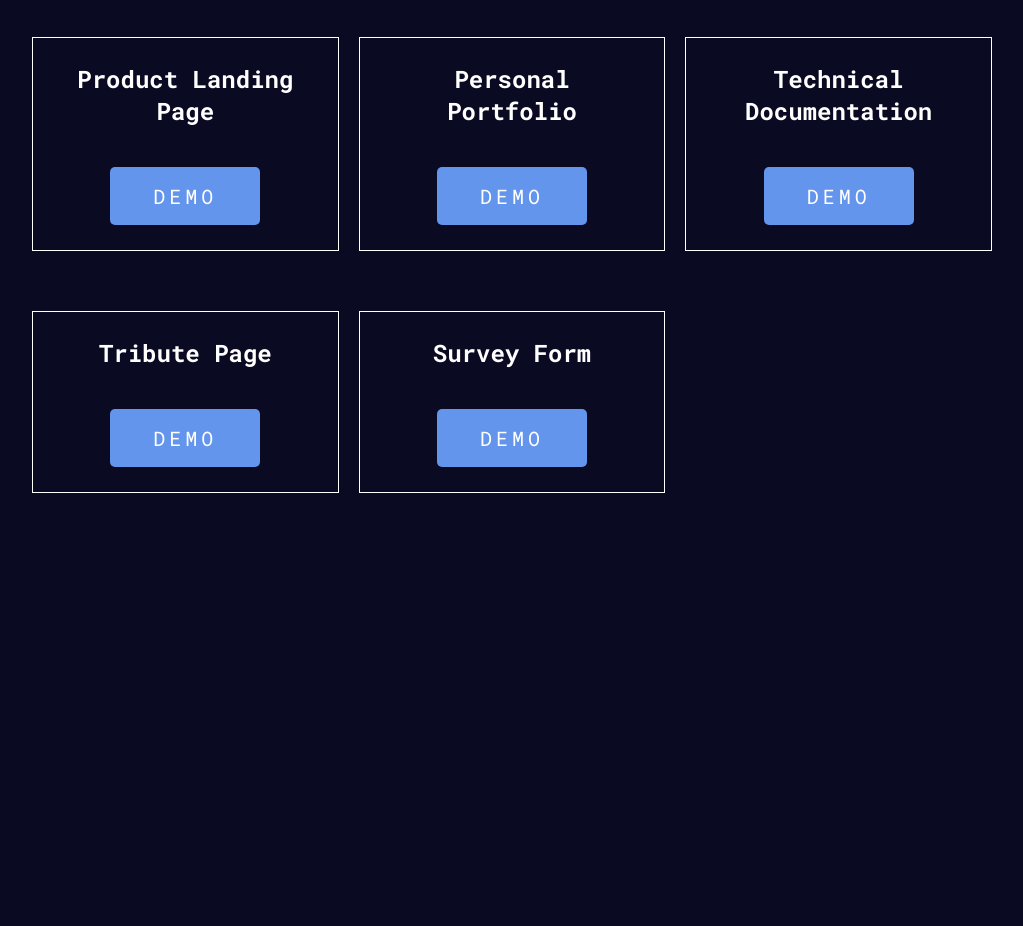
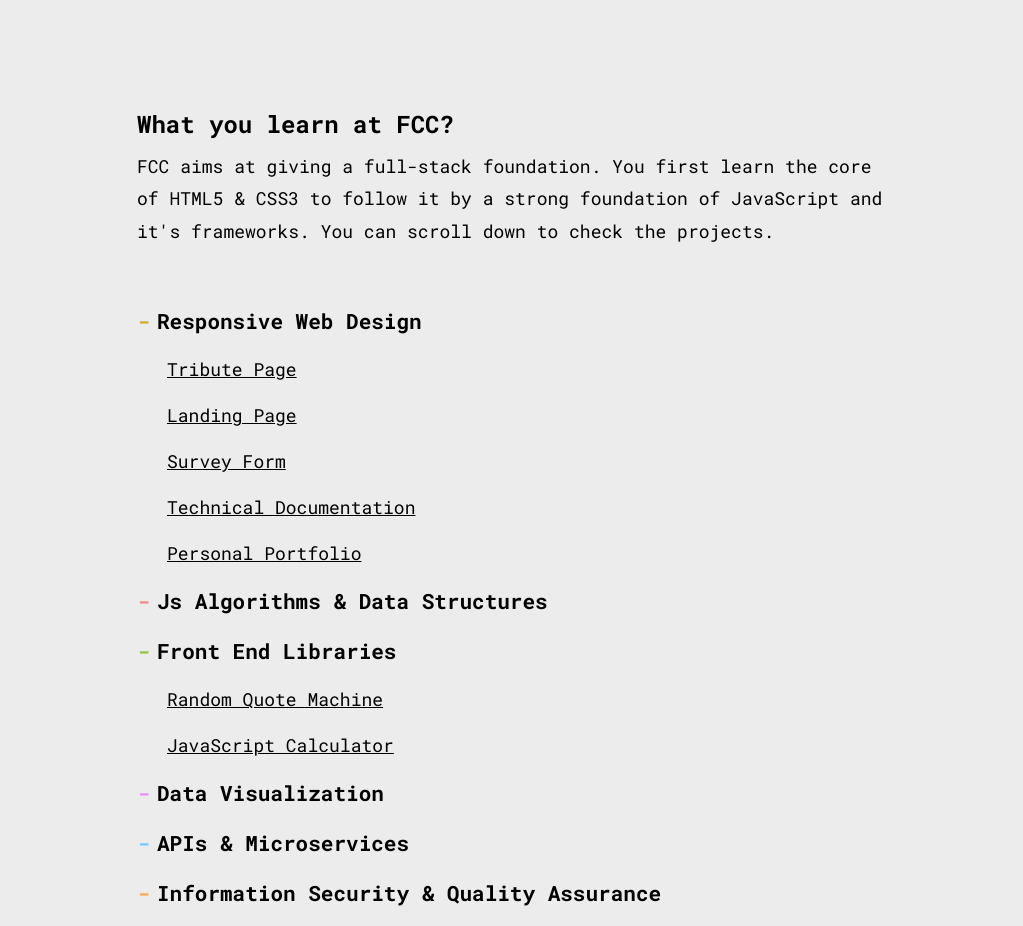
Before and after one commit to fccproyects/fccproyects.github.io, a plain HTML site: page index.html in a window 1280 px wide. Shown: the part 332-1258 px from the top of the page, without its empty margins (128-1151 px from the left). Before the commit the page ends 825 px from the top, so only its background shows below. Drawn offline with Linux system fonts and the light colour scheme.

Commit message:
page revamp

```diff
--- a/css/main.css
+++ b/css/main.css
@@ -1,112 +1,186 @@
-html {
-  background-color: #0a0a23;
-  font-family: 'Roboto Mono', monospace;
+/* Vars */
+:root {
+  --white: #fff;
+  --black: #000;
+  --red: #f78888;
+  --dark-red: #f75c5c;
+  --yellow: #ceae2f;
+  --dark-gray: #8c8c8c;
+  --gray: #ececec;
+  --green: #91c93e;
+  --orange: #f7ae50;
+  --purple: #ea90f4;
+  --light-blue: #74c7ff;
+  --blue: #5da2d5;
+
+  --main-title: 3.2rem;
+  --secondary-title: 2.4rem;
+  --tertiary-title: 2.1rem;
+  --text: 1.8rem;
+}
+
+/* Globals */
+* {
+  box-sizing: border-box;
+  padding: 0;
+  margin: 0;
   font-size: 62.5%; /* font-size reset*/
 }
 
 body {
-  margin: 0;
-  position: relative;
+  background-color: var(--gray);
+  color: var(--black);
+  font-family: "Roboto Mono", monospace;
 }
 
-.container-75 {
-  width: 75%;
-  display: block;
-  margin: 0 auto;
-  max-width: 100rem;
-}
-
-h1,
-h2,
-h3 {
-  color: #fff;
-  margin: 0;
-  text-align: center;
-}
-
-h1 {
-  margin: 0;
-  padding: 2rem;
-  font-size: 3.8rem;
-}
-
-h2 {
-  font-size: 3rem;
-  padding: 1.4rem 0;
-}
-
-h3 {
-  font-size: 2.4rem;
+.container {
+  max-width: 75rem;
+  margin: 1rem auto;
 }
 
 p {
-  color: #fff;
   line-height: 1.8;
-  font-size: 2rem;
-  margin: 0;
+  font-size: var(--text);
 }
 
 a {
-  color: #d0d0d5;
+  font-size: var(--text);
+  color: var(--black);
+  transition: color 0.15s ease;
 }
 
 a:hover {
   text-decoration: none;
-  color: #fff;
+  color: var(--blue);
 }
 
-/* HEADER */
-.header {
-  margin: 5rem 0;
+.site-header,
+.fcc-intro,
+.site-main,
+.site-footer {
+  margin-left: 1rem;
+  margin-right: 1rem;
 }
 
-/* PROJECTS */
-.projects h2 {
+/* Header */
+.site-header {
+  height: 50vh;
   margin-bottom: 4rem;
+  display: flex;
+  justify-content: center;
+  align-items: center;
+}
+
+.site-header h1,
+.site-header h1 > a,
+.site-header-link i {
+  font-size: var(--main-title);
+}
+
+.site-header h1 {
+  margin-bottom: 3rem;
+}
+
+@media (min-width: 768px) {
+  .site-header h1 {
+    width: 70%;
+  }
+}
+
+.site-header-link a {
+  margin-right: 3rem;
+}
+
+/* fcc-intro */
+.fcc-intro h2 {
+  margin-bottom: 1rem;
+  font-size: var(--secondary-title);
+}
+
+/* Main */
+.site-main {
+  padding: 4rem 0;
+}
+
+.site-main .row {
+  margin-bottom: 2rem;
+}
+
+.site-main h3 {
+  margin-bottom: 1rem;
+  font-size: var(--tertiary-title);
+}
+
+#responsive,
+#javascript,
+#frontend,
+#data,
+#apis,
+#security,
+#extra {
+  position: relative;
+  padding-left: 2rem;
+}
+
+#responsive::before,
+#javascript::before,
+#frontend::before,
+#data::before,
+#apis::before,
+#security::before,
+#extra::before {
+  content: "-";
+  position: absolute;
+  left: 0;
+}
+
+#responsive::before {
+  color: var(--yellow);
+}
+
+#javascript::before {
+  color: var(--red);
+}
+
+#frontend::before {
+  color: var(--green);
+}
+
+#data::before {
+  color: var(--purple);
+}
+
+#apis::before {
+  color: var(--light-blue);
+}
+
+#security::before {
+  color: var(--orange);
+}
+
+#extra::before {
+  color: var(--dark-gray);
 }
 
 .project {
-  display: flex;
-  flex-direction: column;
-  justify-content: space-between;
-  align-items: center;
-  margin-bottom: 4rem;
-  border: 1px solid #fff;
-  padding: 2.5rem;
+  margin: 2.2rem 0;
 }
 
-.project h3 {
-  margin-bottom: 4rem;
+.project-link {
+  margin-left: 3rem;
 }
 
-.demo-btn {
-  color: #fff;
-  font-size: 2rem;
-  letter-spacing: 0.4rem;
-  text-transform: uppercase;
-  text-align: center;
-  text-decoration: none;
-  display: block;
-  width: 15rem;
-  border-radius: 0.5rem;
-  padding: 1.6rem 0;
-  cursor: pointer;
-  background-color: cornflowerblue;
-  transition: all ease 0.45s;
+.project-link i {
+  font-size: var(--text);
 }
 
-.demo-btn:hover {
-  transform: scale(1.1);
+/* Footer */
+.site-footer {
+  padding: 4rem 0;
+  text-align: center;
 }
 
-@media (min-width: 768px) {
-  .projects-wrapper {
-    display: grid;
-    grid-template-columns: repeat(3, 1fr);
-    gap: 6rem 2rem;
-  }
-
-  .project {
-    margin-bottom: 0;
-  }
+.fa-heart {
+  font-size: 1.8rem;
+  color: var(--dark-red);
 }
--- a/index.html
+++ b/index.html
@@ -4,7 +4,13 @@
     <meta charset="UTF-8" />
     <meta name="viewport" content="width=device-width, initial-scale=1.0" />
     <meta http-equiv="X-UA-Compatible" content="ie=edge" />
-    <title>FCC Projects</title>
+    <title>FCC Journey</title>
+
+    <!-- fontawesome -->
+    <script
+      src="https://kit.fontawesome.com/7e906d0a7d.js"
+      crossorigin="anonymous"
+    ></script>
 
     <!-- google-fonts -->
     <link
@@ -15,83 +21,160 @@
     <link rel="stylesheet" href="css/main.css" />
   </head>
   <body>
-    <div class="container-75">
-      <header class="header">
-        <h1>FCC Projects Site</h1>
+    <header class="site-header">
+      <div class="container">
+        <h1>
+          This site contains the projects of
+          <a href="https://github.com/JoelEncinas">Joel</a> done at
+          <a href="https://www.freecodecamp.org/">FreeCodeCamp</a>
+        </h1>
+        <div class="site-header-link">
+          <a href="https://github.com/JoelEncinas"
+            ><i class="fab fa-github"></i
+          ></a>
+          <a href="https://codepen.io/JoelEncinasMartin"
+            ><i class="fab fa-codepen"></i
+          ></a>
+        </div>
+      </div>
+    </header>
+
+    <section class="fcc-intro">
+      <div class="container">
+        <h2>What you learn at FCC?</h2>
         <p>
-          This site will be used to show my FCC projects. You can visit
-          <a href="https://www.freecodecamp.com">FreeCodeCamp</a> if you want to
-          learn more about them.
+          FCC aims at giving a full-stack foundation. You first learn the core
+          of HTML5 &amp; CSS3 to follow it by a strong foundation of JavaScript
+          and it's frameworks. You can scroll down to check the projects.
         </p>
-      </header>
-      <!-- header -->
+      </div>
+    </section>
 
-      <main>
-        <section class="projects">
-          <h2>Responsive Web Design</h2>
+    <main class="site-main">
+      <div class="container">
+        <div class="row">
+          <h3 id="responsive">Responsive Web Design</h3>
+          <div class="project">
+            <a
+              class="project-link"
+              href="https://codepen.io/JoelEncinasMartin/pen/OJJbgOo"
+              target="_blank"
+            >
+              Tribute Page
+            </a>
+          </div>
 
-          <div class="projects-wrapper">
           <div class="project">
-              <h3>Product Landing Page</h3>
             <a
-                class="demo-btn"
+              class="project-link"
               href="https://codepen.io/JoelEncinasMartin/pen/wvvggKy"
               target="_blank"
-                >Demo</a
             >
+              Landing Page
+            </a>
           </div>
-            <!-- project -->
 
           <div class="project">
-              <h3>Personal Portfolio</h3>
             <a
-                class="demo-btn"
+              class="project-link"
+              href="https://codepen.io/JoelEncinasMartin/pen/VwwmzMq"
+              target="_blank"
+            >
+              Survey Form
+            </a>
+          </div>
+
+          <div class="project">
+            <a
+              class="project-link"
+              href="https://codepen.io/JoelEncinasMartin/pen/BaaQPgb"
+              target="_blank"
+            >
+              Technical Documentation
+            </a>
+          </div>
+
+          <div class="project">
+            <a
+              class="project-link"
               href="https://codepen.io/JoelEncinasMartin/pen/dyyNRpp"
               target="_blank"
-                >Demo</a
             >
+              Personal Portfolio
+            </a>
           </div>
-            <!-- project -->
+        </div>
+        <!-- fcc-block -->
+
+        <div class="row">
+          <h3 id="javascript">Js Algorithms &amp; Data Structures</h3>
+          <div class="project"></div>
+        </div>
+        <!-- fcc-block -->
+
+        <div class="row">
+          <h3 id="frontend">Front End Libraries</h3>
+          <div class="project">
+            <a
+              class="project-link"
+              href="https://codepen.io/JoelEncinasMartin/pen/pooQByw"
+              target="_blank"
+            >
+              Random Quote Machine
+            </a>
+          </div>
 
           <div class="project">
-              <h3>Technical Documentation</h3>
             <a
-                class="demo-btn"
-                href="https://codepen.io/JoelEncinasMartin/pen/BaaQPgb"
+              class="project-link"
+              href="https://codepen.io/JoelEncinasMartin/pen/MWWPzvJ"
               target="_blank"
-                >Demo</a
             >
+              JavaScript Calculator
+            </a>
           </div>
-            <!-- project -->
+        </div>
+        <!-- fcc-block -->
 
+        <div class="row">
+          <h3 id="data">Data Visualization</h3>
+          <div class="project"></div>
+        </div>
+        <!-- fcc-block -->
+
+        <div class="row">
+          <h3 id="apis">APIs &amp; Microservices</h3>
+          <div class="project"></div>
+        </div>
+        <!-- fcc-block -->
+
+        <div class="row">
+          <h3 id="security">Information Security &amp; Quality Assurance</h3>
+          <div class="project"></div>
+        </div>
+        <!-- fcc-block -->
+
+        <div class="row">
+          <h3 id="extra">Additional Proposed Projects</h3>
           <div class="project">
-              <h3>Tribute Page</h3>
             <a
-                class="demo-btn"
-                href="https://codepen.io/JoelEncinasMartin/pen/OJJbgOo"
+              class="project-link"
+              href="https://codepen.io/JoelEncinasMartin/pen/bGGmVYE"
               target="_blank"
-                >Demo</a
             >
+              Local Weather App
+            </a>
           </div>
-            <!-- project -->
+        </div>
+        <!-- fcc-block -->
+      </div>
+    </main>
 
-            <div class="project">
-              <h3>Survey Form</h3>
-              <a
-                class="demo-btn"
-                href="https://codepen.io/JoelEncinasMartin/pen/VwwmzMq"
-                target="_blank"
-                >Demo</a
-              >
-            </div>
-            <!-- project -->
-          </div>
-          <!-- projects-wrapper -->
-        </section>
-        <!-- projects -->
-      </main>
-      <!-- main -->
-    </div>
-    <!-- container-75 -->
+    <footer class="site-footer">
+      <p>
+        Made by <a href="https://github.com/JoelEncinas">myself</a> with
+        <i class="fas fa-heart"></i>
+      </p>
+    </footer>
   </body>
 </html>
```
Also changed, not shown: img/glyph.svg (deleted), img/glyph_black.svg (deleted), 1 other file. Lines whose indentation alone changed are shown as unchanged.
